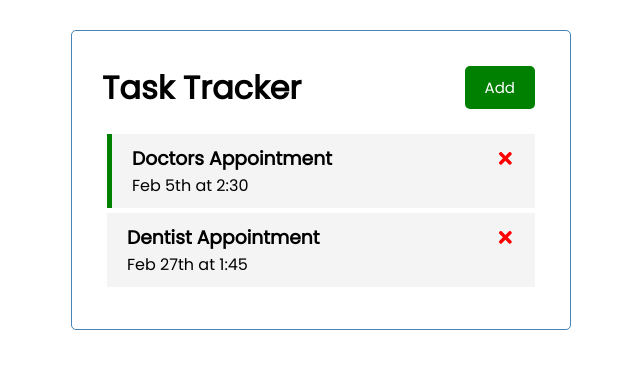
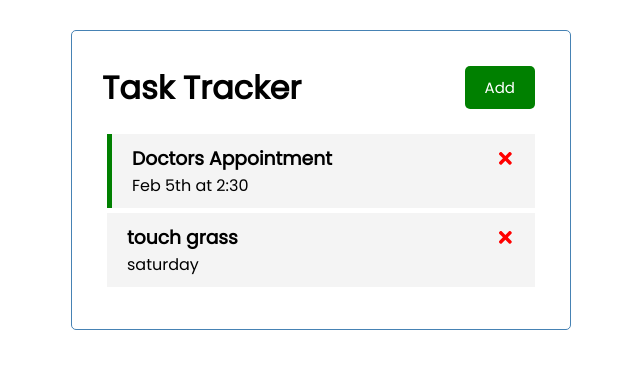
Before and after one commit to sarah-tuesley/Task-Tracker, a React (Create React App) app: page / in a window 1280 px wide. Shown: the top 368 px of the page, without its empty margins (319-959 px from the left). Built offline with nearby package versions, Linux system fonts and the light colour scheme; data requests are answered from the project's data file.

Commit message:
api integration complete

```diff
--- /dev/null
+++ b/db.json
@@ -0,0 +1,16 @@
+{
+  "tasks": [
+    {
+      "id": 1,
+      "text": "Doctors Appointment",
+      "day": "Feb 5th at 2:30",
+      "reminder": true
+    },
+    {
+      "text": "touch grass",
+      "day": "saturday",
+      "reminder": false,
+      "id": 2
+    }
+  ]
+}
--- a/package.json
+++ b/package.json
@@ -6,6 +6,7 @@
     "@testing-library/jest-dom": "^5.16.4",
     "@testing-library/react": "^13.1.1",
     "@testing-library/user-event": "^13.5.0",
+    "json-server": "^0.17.0",
     "react": "^18.1.0",
     "react-dom": "^18.1.0",
     "react-icons": "^4.3.1",
@@ -16,7 +17,8 @@
     "start": "react-scripts start",
     "build": "react-scripts build",
     "test": "react-scripts test",
-    "eject": "react-scripts eject"
+    "eject": "react-scripts eject",
+    "server":"json-server --watch db.json --port 5002"
   },
   "eslintConfig": {
     "extends": [
--- a/src/App.js
+++ b/src/App.js
@@ -1,4 +1,4 @@
-import { useState } from 'react';
+import { useState, useEffect } from 'react';
 import Header from './components/Header';
 import Tasks from './components/Tasks';
 import AddTask from './components/AddTask';
@@ -6,38 +6,78 @@ import AddTask from './components/AddTask';
 const App = () => {
   const [showAddTask, setShowAddTask] = useState(false);
 
-  const [tasks, setTasks] = useState([
-    {
-      id: 1,
-      text: 'Doctors Appointment',
-      day: 'Feb 5th at 2:30',
-      reminder: true,
-    },
-    {
-      id: 2,
-      text: 'Dentist Appointment',
-      day: 'Feb 27th at 1:45',
-      reminder: false,
-    },
-  ]);
+  const [tasks, setTasks] = useState([]);
+
+  useEffect(() => {
+    const getTasks = async () => {
+      const tasksFromServer = await fetchTasks();
+      setTasks(tasksFromServer);
+    };
+
+    getTasks();
+  }, []);
+
+  //Fetch Tasks
+  const fetchTasks = async () => {
+    const res = await fetch('http://localhost:5002/tasks');
+    const data = await res.json();
+
+    return data;
+  };
+
+  //Fetch Task
+  const fetchTask = async (id) => {
+    const res = await fetch(`http://localhost:5002/tasks/${id}`);
+    const data = await res.json();
+
+    return data;
+  };
 
   //Add Task
-  const addTask = (task) => {
-    const id = Math.floor(Math.random() * 10000) + 1;
-    const newTask = { id, ...task };
-    setTasks([...tasks, newTask]);
+  const addTask = async (task) => {
+    const res = await fetch('http://localhost:5002/tasks', {
+      method: 'POST',
+      headers: {
+        'Content-type': 'application/json',
+      },
+      body: JSON.stringify(task),
+    });
+    const data = await res.json();
+
+    setTasks([...tasks, data]);
+
+    // const id = Math.floor(Math.random() * 10000) + 1;
+    // const newTask = { id, ...task };
+    // setTasks([...tasks, newTask]);
   };
 
   //delete task
-  const deleteTask = (id) => {
+  const deleteTask = async (id) => {
+    await fetch(`http://localhost:5002/tasks/${id}`, {
+      method: 'DELETE',
+    });
+
     setTasks(tasks.filter((task) => task.id !== id));
   };
 
   //Toggle Reminder
-  const toggleReminder = (id) => {
+  const toggleReminder = async (id) => {
+    const taskToToggle = await fetchTask(id);
+    const updTask = { ...taskToToggle, reminder: !taskToToggle.reminder };
+
+    const res = await fetch(`http://localhost:5002/tasks/${id}`, {
+      method: 'PUT',
+      headers: {
+        'Content-type': 'application/json',
+      },
+      body: JSON.stringify(updTask),
+    });
+
+    const data = await res.json();
+
     setTasks(
       tasks.map((task) =>
-        task.id === id ? { ...task, reminder: !task.reminder } : task
+        task.id === id ? { ...task, reminder: data.reminder } : task
       )
     );
   };
```
Also changed, not shown: 1 other file (tests, documents, lock files or other folders).
